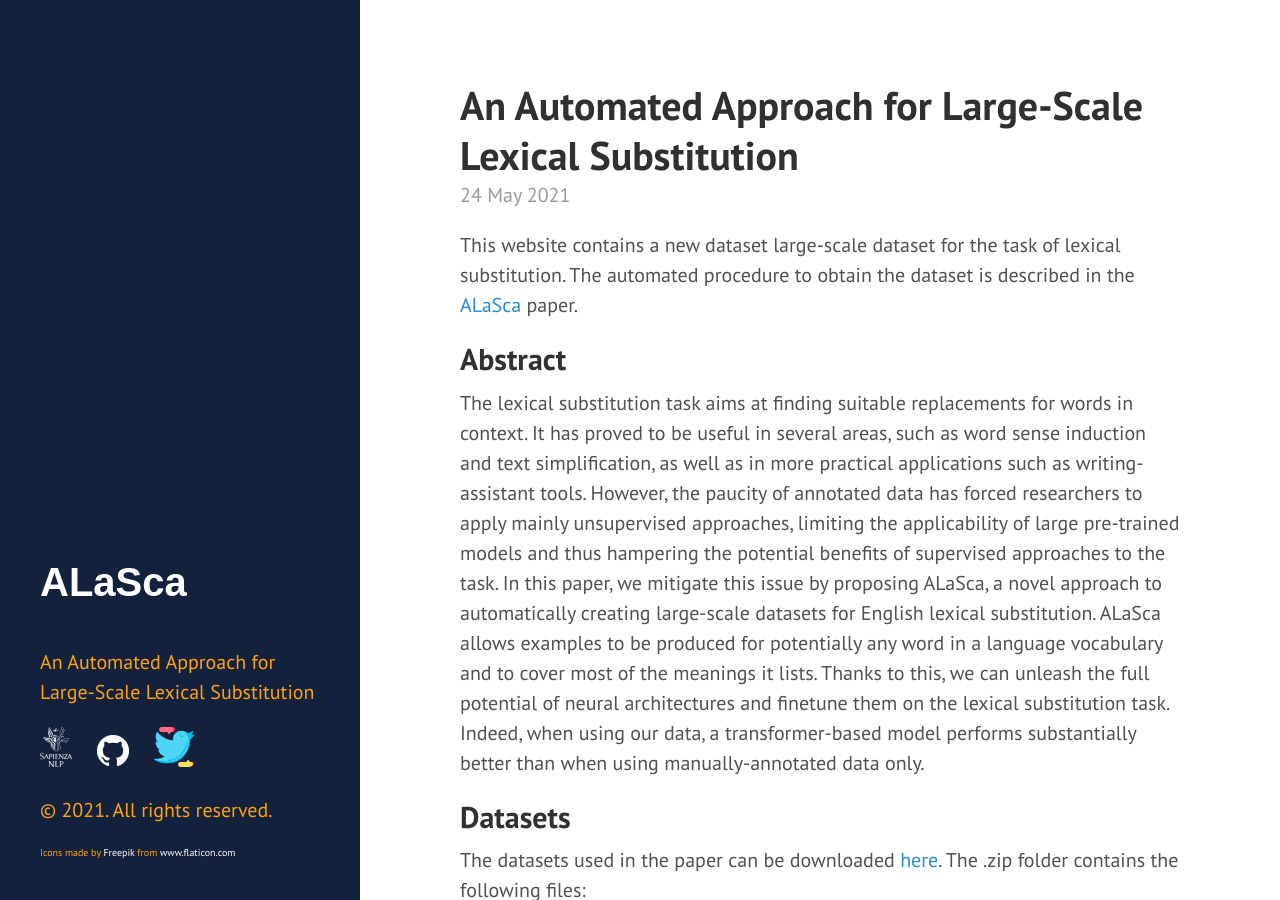
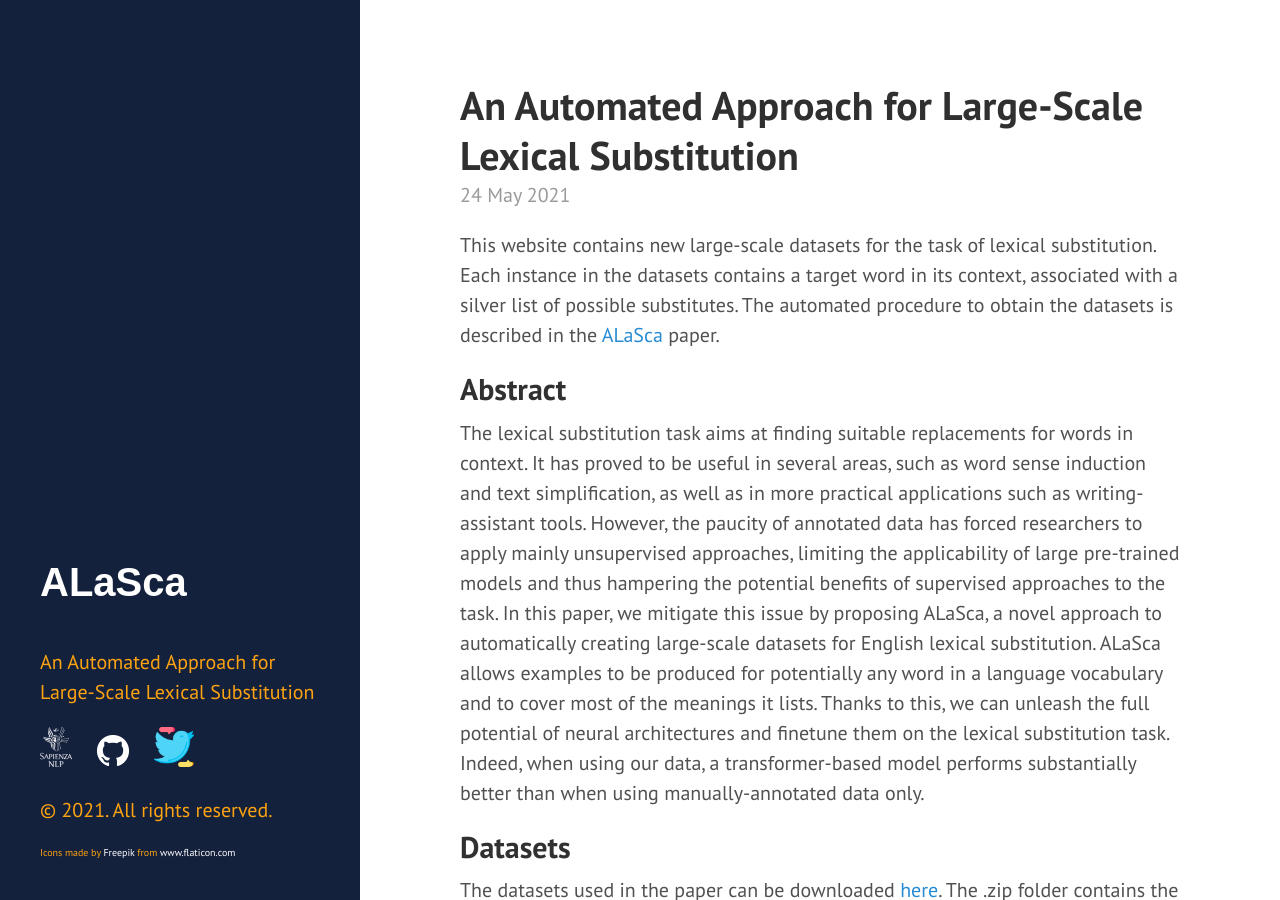
Before and after one commit to caterinaLacerra/ALaSca, a Jekyll site: the page built from docs/_posts/2021-05-24-datasets.md, in a window 1280 px wide and 900 px high. Built offline with Jekyll 4.4.1, drawn with Linux system fonts in a browser that asks for light colours.

Commit message:
Update 2021-05-24-datasets.md

```diff
--- a/docs/_posts/2021-05-24-datasets.md
+++ b/docs/_posts/2021-05-24-datasets.md
@@ -2,7 +2,8 @@
 layout: post
 title:  "An Automated Approach for Large-Scale Lexical Substitution"
 ---
-This website contains a new dataset large-scale dataset for the task of lexical substitution. The automated procedure to obtain the dataset is described in the [ALaSca]() paper.
+This website contains new large-scale datasets for the task of lexical substitution. Each instance in the datasets contains a target word in its context, associated with a silver list of possible substitutes. The automated procedure to obtain the datasets is described in the [ALaSca]() paper.
+
 ## Abstract
 The lexical substitution task aims at finding suitable replacements for words in context. It has proved to be useful in several areas, such as word sense induction and text simplification, as well as in more practical applications such as writing-assistant tools. However, the paucity of annotated data has forced researchers to apply mainly unsupervised approaches, limiting the applicability of large pre-trained models and thus hampering the potential benefits of supervised approaches to the task. In this paper, we mitigate this issue by proposing ALaSca, a novel approach to automatically creating large-scale datasets for English lexical substitution. ALaSca allows examples to be produced for potentially any word in a language vocabulary and to cover most of the meanings it lists. Thanks to this, we can unleash the full potential of neural architectures and finetune them on the lexical substitution task. Indeed, when using our data, a transformer-based model  performs substantially better than when using manually-annotated data only.
 ## Datasets
```
